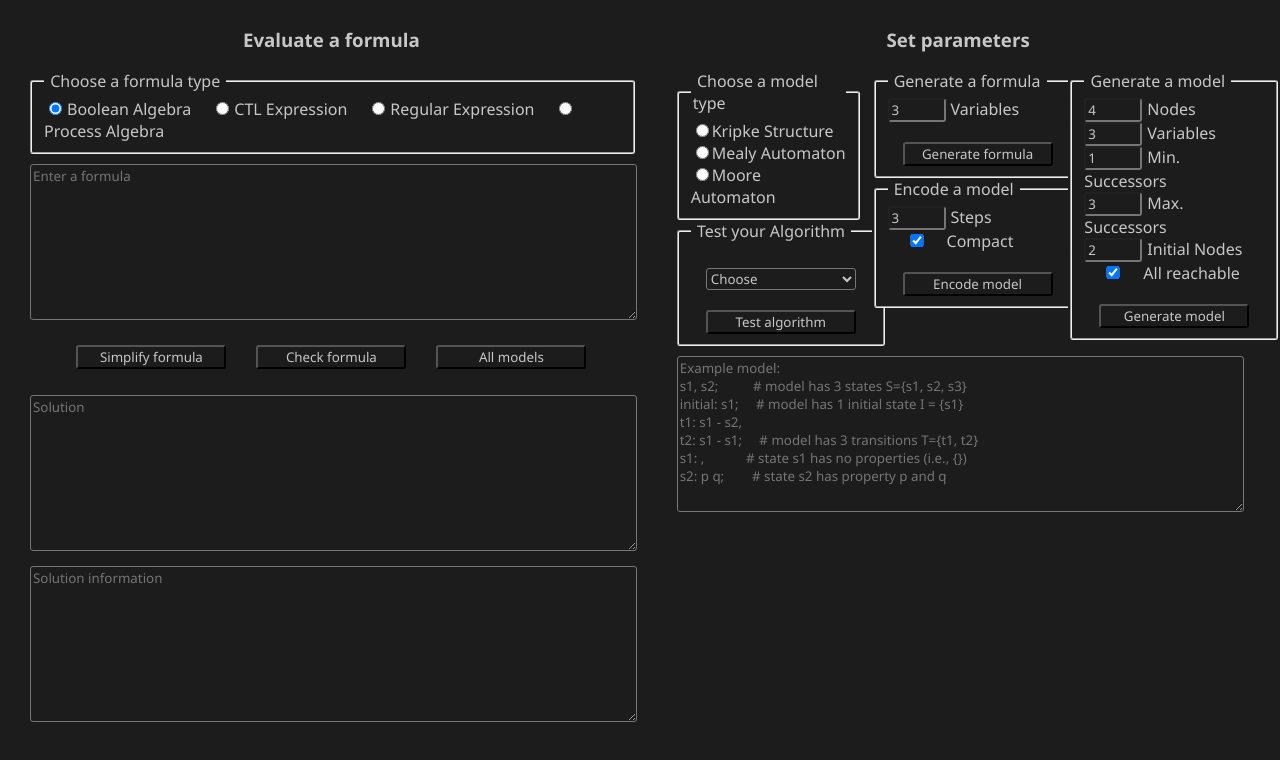
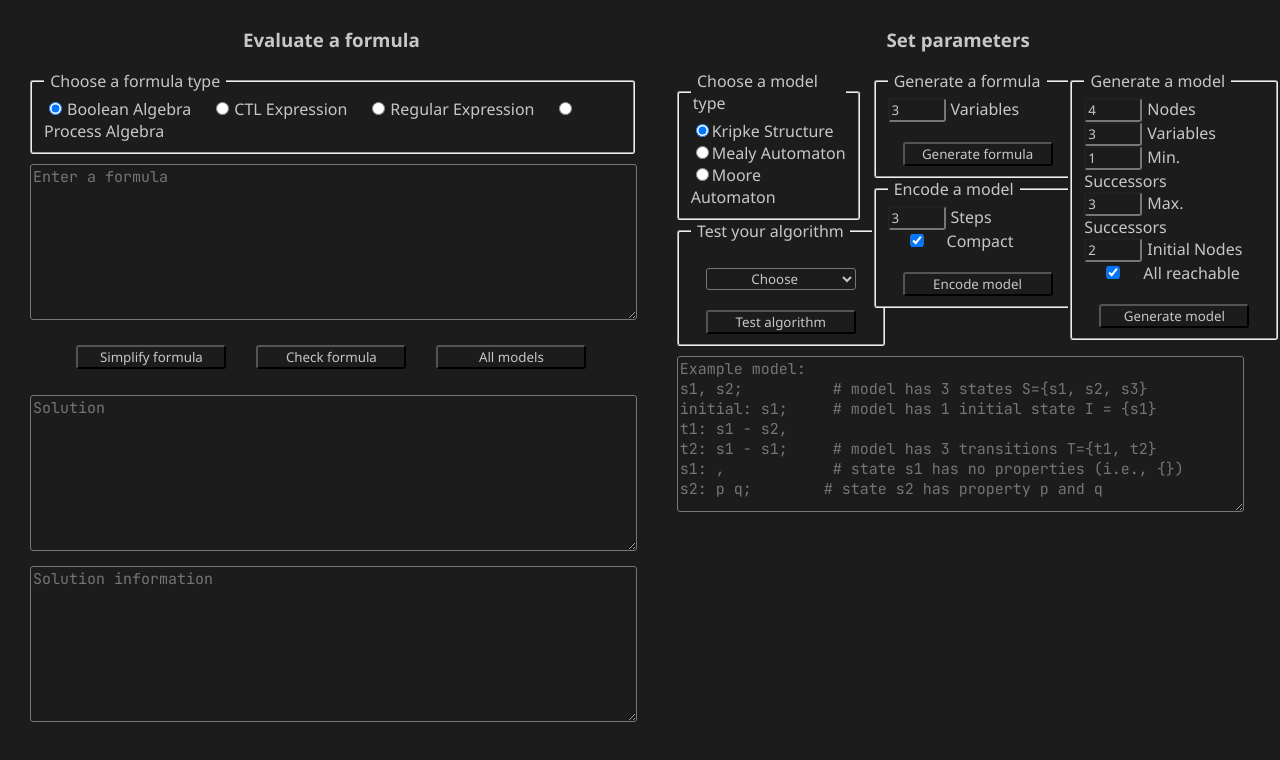
Before and after one commit to danielbinder/LogiVis, a React (Create React App) app in the folder visualisation/: page / in a window 1280 px wide. Shown: the top 760 px of the page. Built offline with nearby package versions, Linux system fonts and the light colour scheme.

Commit message:
Minor improvements

```diff
--- a/visualisation/src/components/AlgorithmTester.tsx
+++ b/visualisation/src/components/AlgorithmTester.tsx
@@ -10,7 +10,7 @@ export default function AlgorithmTester() {
     return (
         <div className="rows">
             <fieldset className="smallFieldset">
-                <legend>&nbsp;Test your Algorithm&nbsp;</legend>
+                <legend>&nbsp;Test your algorithm&nbsp;</legend>
                 <div className="centerContainer">
                     <select
                         className="select"
@@ -19,7 +19,7 @@ export default function AlgorithmTester() {
                         value={algorithm}
                         onChange={(event) => setAlgorithm(event.target.value)}
                     >
-                        <option value="">Choose</option>
+                        <option className="center" value="">Choose</option>
                         <option value="isDeterministic">isDeterministic</option>
                         <option value="isComplete">isComplete</option>
                         <option value="toProductAutomaton">toProductAutomaton</option>
--- a/visualisation/src/components/ModelTypeSelector.tsx
+++ b/visualisation/src/components/ModelTypeSelector.tsx
@@ -1,7 +1,7 @@
 import React, {useState} from "react";
 
 export default function ModelTypeSelector() {
-    const [modelType, setModelType] = useState("kripkeStructure")
+    const [modelType, setModelType] = useState("kripke")
 
     return (
         <div className="rows">
--- a/visualisation/src/index.css
+++ b/visualisation/src/index.css
@@ -1,3 +1,5 @@
+@import url("https://fonts.googleapis.com/css?family=JetBrains Mono");
+
 * {
     font-family: "Segoe UI", Arial, sans-serif;
     background-color: #1c1c1c;
@@ -23,6 +25,8 @@
     height: 150px;
     margin-left: 2px;
     margin-top: 10px;
+    font-family: 'JetBrains Mono', monospace;
+    font-size: 15px;
 }
 
 .column {
```
